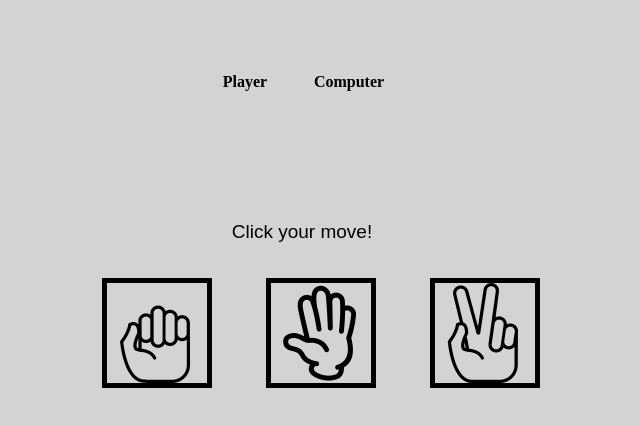
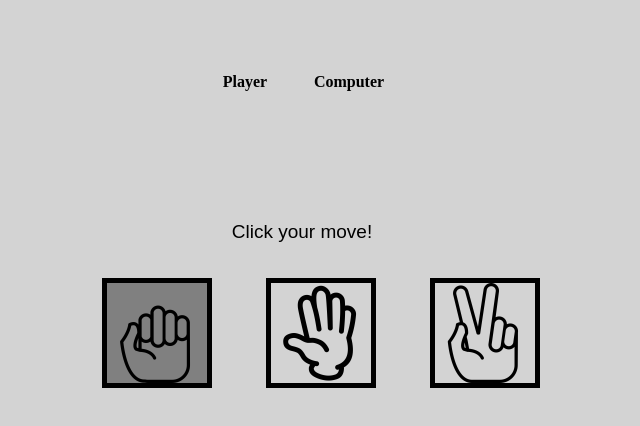
Before and after one commit to lambroskr/rock-paper-scissors, a plain HTML site: page index.html in a window 1280 px wide. In both pictures the pointer is over the input 495 px from the left and 470 px from the top of the page. Shown: the part 138-564 px from the top of the page, without its empty margins (338-978 px from the left). Drawn offline with Linux system fonts and the light colour scheme; a web font is replaced by a local one.

Commit message:
added hover effect

```diff
--- a/styles.css
+++ b/styles.css
@@ -59,7 +59,9 @@ input[type="image"]{
     margin-top: 30px;
     border: 5px solid black;
 }
-
+input[type="image"]:hover{
+    background-color: gray;
+}
 
 span{
     display:table;
```
